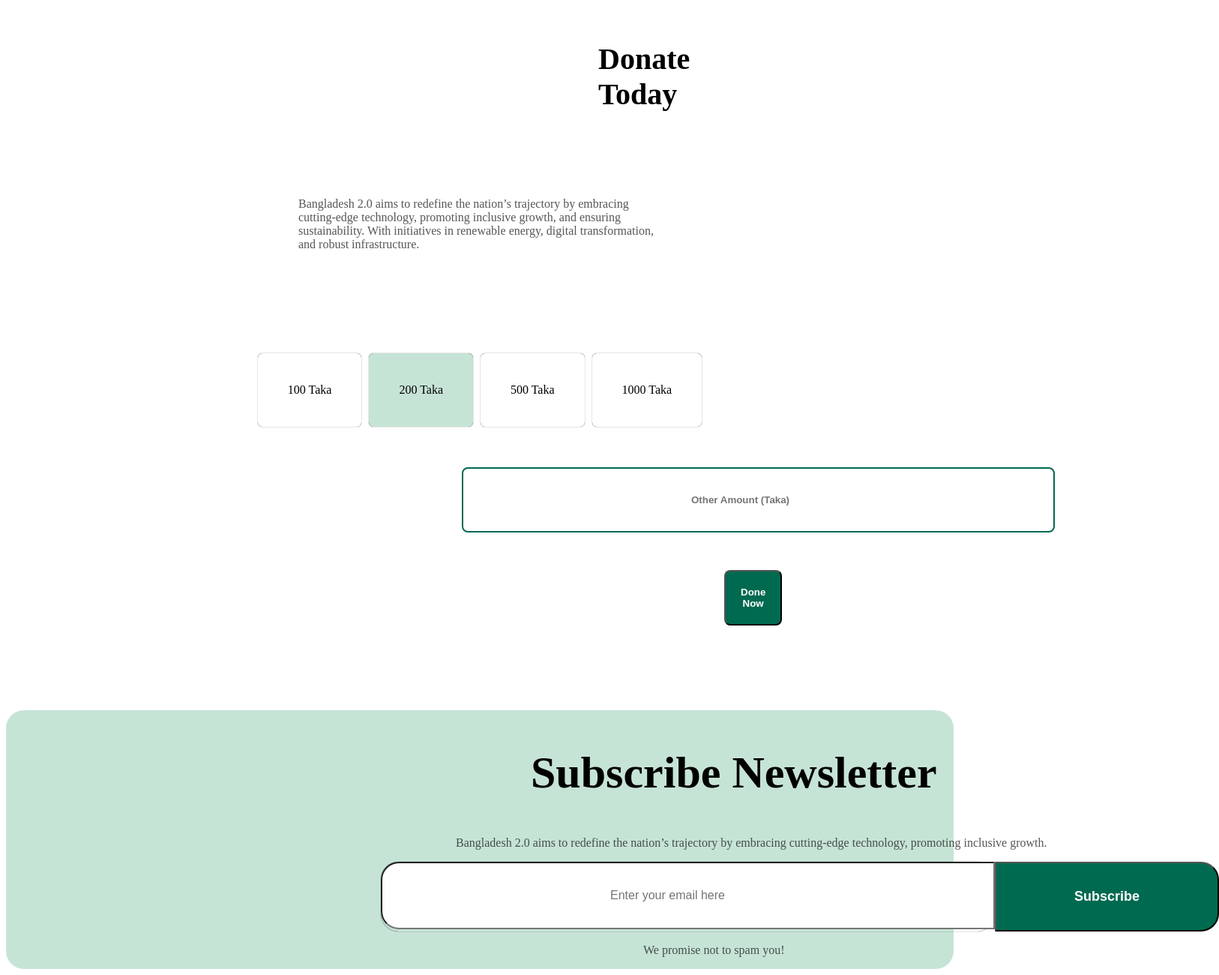
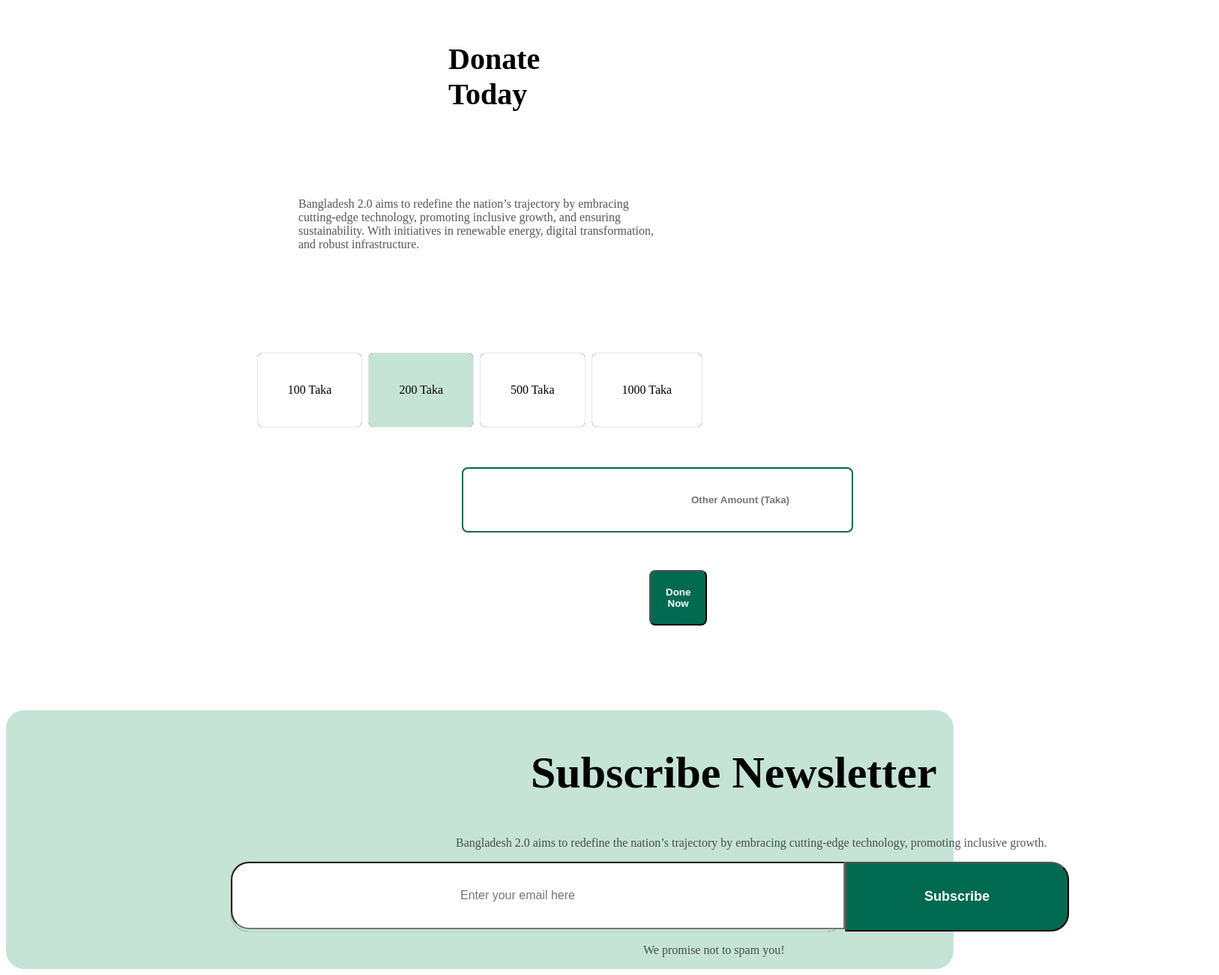
Before and after one commit to Mdsheikhmohaimenulislam/assignment-1, a plain HTML site: page index.html in a window 1280 px wide. Shown: the part 4832-6132 px from the top of the page at 75% size, 1626 px wide, since content can reach past the window. Drawn offline with Linux system fonts and the light colour scheme.

Commit message:
first xoment

```diff
--- a/style/style.css
+++ b/style/style.css
@@ -368,7 +368,7 @@ table, td , th {
 }
 
 .donare-title{
-    padding: 40px 700px;
+    padding: 40px 500px;
     font-size:40px ;
     font-weight: bold;
 }
@@ -400,7 +400,7 @@ table, td , th {
     border-radius: 8px;
     color: white;
     margin-left: -50px;
-    padding:34px 304px 34px 304px;
+    padding:34px 35px 34px 304px;
     box-shadow: 0px 0px 1px 0px;
     border-radius: 8px;
     font-weight: bold;
@@ -414,7 +414,7 @@ table, td , th {
 
     }
 .tk-2{
-    margin-left: 300px;
+    margin-left: 200px;
     background-color: rgba(0, 106, 80, 1);
     border-radius: 8px;
     font-weight: bold;
@@ -448,7 +448,7 @@ table, td , th {
 }
 
 .email-box{
-    margin-left: 500px;
+    margin-left: 300px;
     padding:;
     box-shadow: 0px 0px 1px 0px;
     border-radius: 8px;
```
